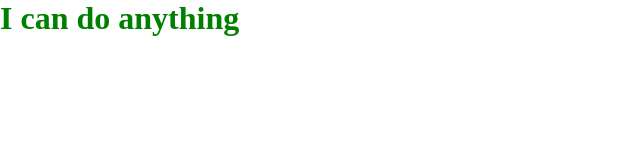
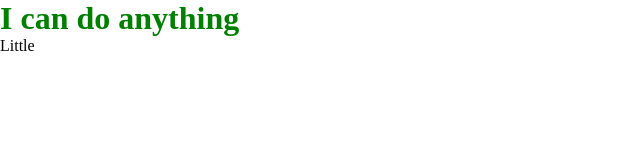
Before and after one commit to mrirafi/webdev-by-jm, a plain HTML site: page index.html in a window 1280 px wide. Shown: the full height of the page, 0-640 px from the left. Drawn offline with Linux system fonts and the light colour scheme.

Commit message:
something added

```diff
--- a/index.html
+++ b/index.html
@@ -10,6 +10,7 @@
 <body>
 
     <h1>I can do anything</h1>
+    <p>Little</p>
 
 </body>
 </html>
```
